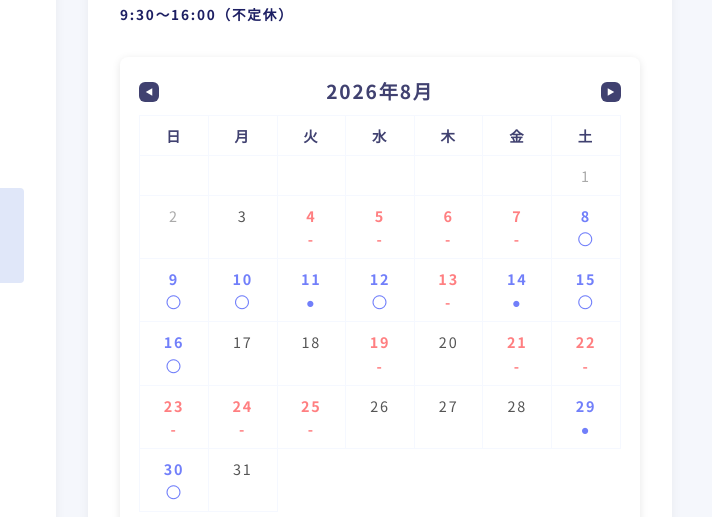
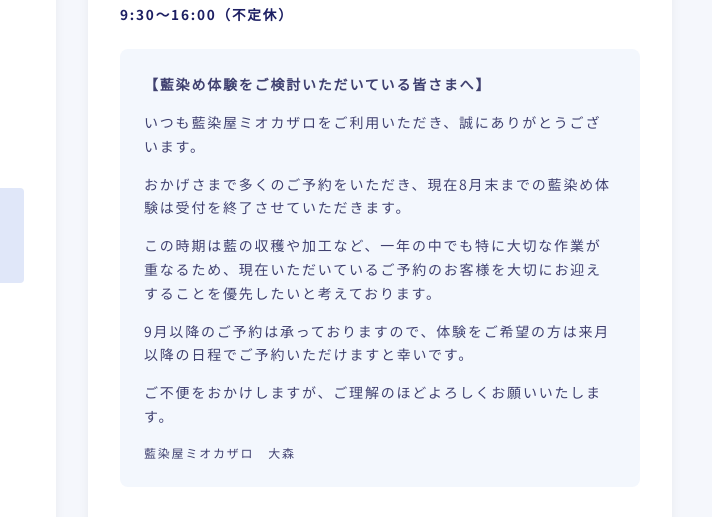
Before and after one commit to obw83/bw83, an Eleventy site: page src/index.njk in a window 1280 px wide. Shown: the part 4704-5221 px from the top of the page, 568-1280 px from the left. Built offline with nearby package versions, Linux system fonts and the light colour scheme; Eleventy itself is replaced by a stand-in of ours; files that its build step writes are made by us from their sources.

Commit message:
Work before deploy

```diff
--- a/src/assets/css/style.css
+++ b/src/assets/css/style.css
@@ -1827,6 +1827,30 @@
   }
 }
 
+/* 一時休業のお知らせ（カレンダー差し込み位置に表示） */
+.notice-suspend {
+  background: #f3f7fd;
+  padding: 1.5rem;
+  border-radius: 8px;
+  margin-top: 1rem;
+  color: #404170;
+  font-size: 14px;
+  line-height: 1.7;
+}
+.notice-suspend p {
+  margin: 0 0 1em;
+}
+.notice-suspend p:last-child {
+  margin-bottom: 0;
+}
+.notice-suspend__heading {
+  font-weight: bold;
+}
+.notice-suspend__signature {
+  margin-top: 1.5em;
+  font-size: 12px;
+}
+
 .faq-ws__heading {
   width: 100%;
   height: 48px;
--- a/src/index.njk
+++ b/src/index.njk
@@ -189,7 +189,8 @@
 
     </div>
 
-          <!-- カレンダー差し込み用 -->
+          <!-- カレンダー差し込み用（現在一時非表示） -->
+        {#
         <div class="calendar-container">
           <div class="calendar__header">
             <button class="calendar__prev"></button>
@@ -198,6 +199,17 @@
           </div>
         <div class="calendar"></div>
 
+      </div>
+        #}
+
+        <div class="notice-suspend">
+          <p class="notice-suspend__heading">【藍染め体験をご検討いただいている皆さまへ】</p>
+          <p>いつも藍染屋ミオカザロをご利用いただき、誠にありがとうございます。</p>
+          <p>おかげさまで多くのご予約をいただき、現在8月末までの藍染め体験は受付を終了させていただきます。</p>
+          <p>この時期は藍の収穫や加工など、一年の中でも特に大切な作業が重なるため、現在いただいているご予約のお客様を大切にお迎えすることを優先したいと考えております。</p>
+          <p>9月以降のご予約は承っておりますので、体験をご希望の方は来月以降の日程でご予約いただけますと幸いです。</p>
+          <p>ご不便をおかけしますが、ご理解のほどよろしくお願いいたします。</p>
+          <p class="notice-suspend__signature">藍染屋ミオカザロ　大森</p>
       </div>
     </div>
   </div>
```
Also changed, not shown: src/pages/workshop.njk (+14 -0 lines), src/posts/2026-08-03.md (added, +17 -0 lines).
